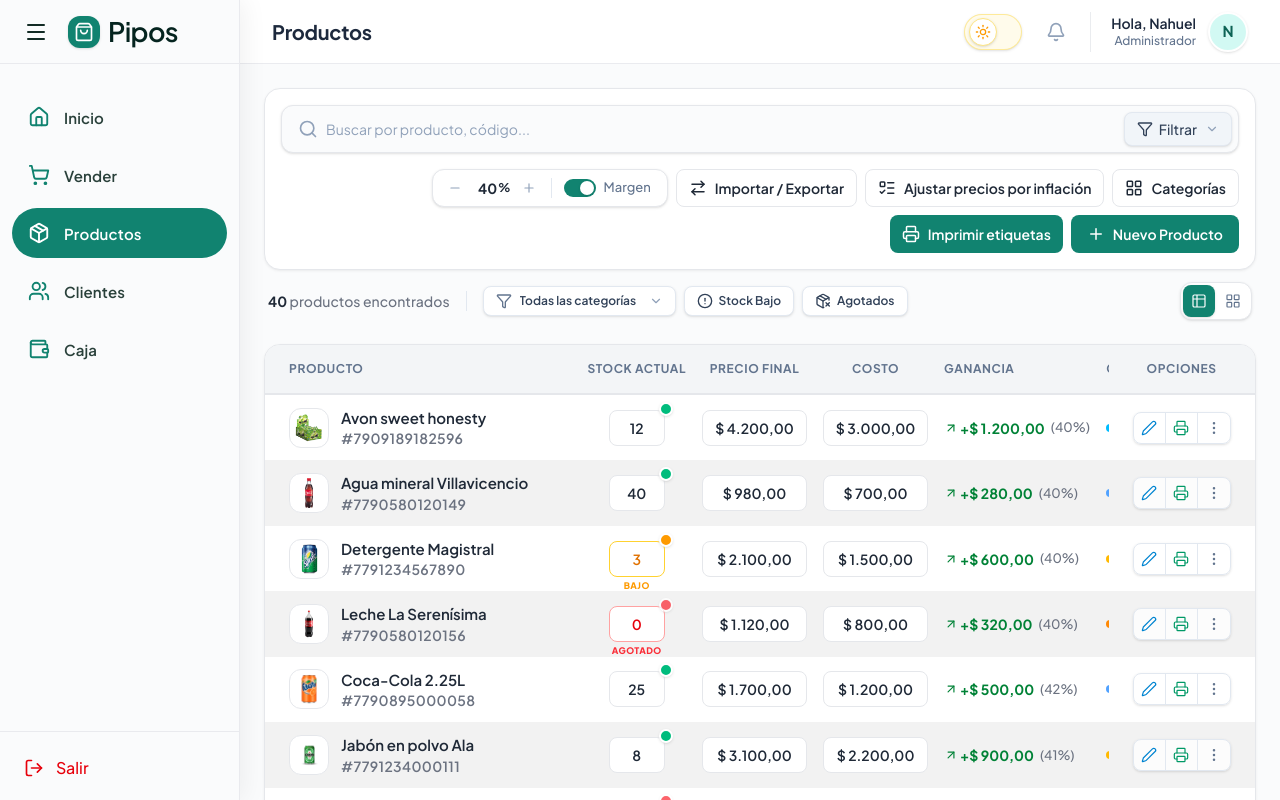
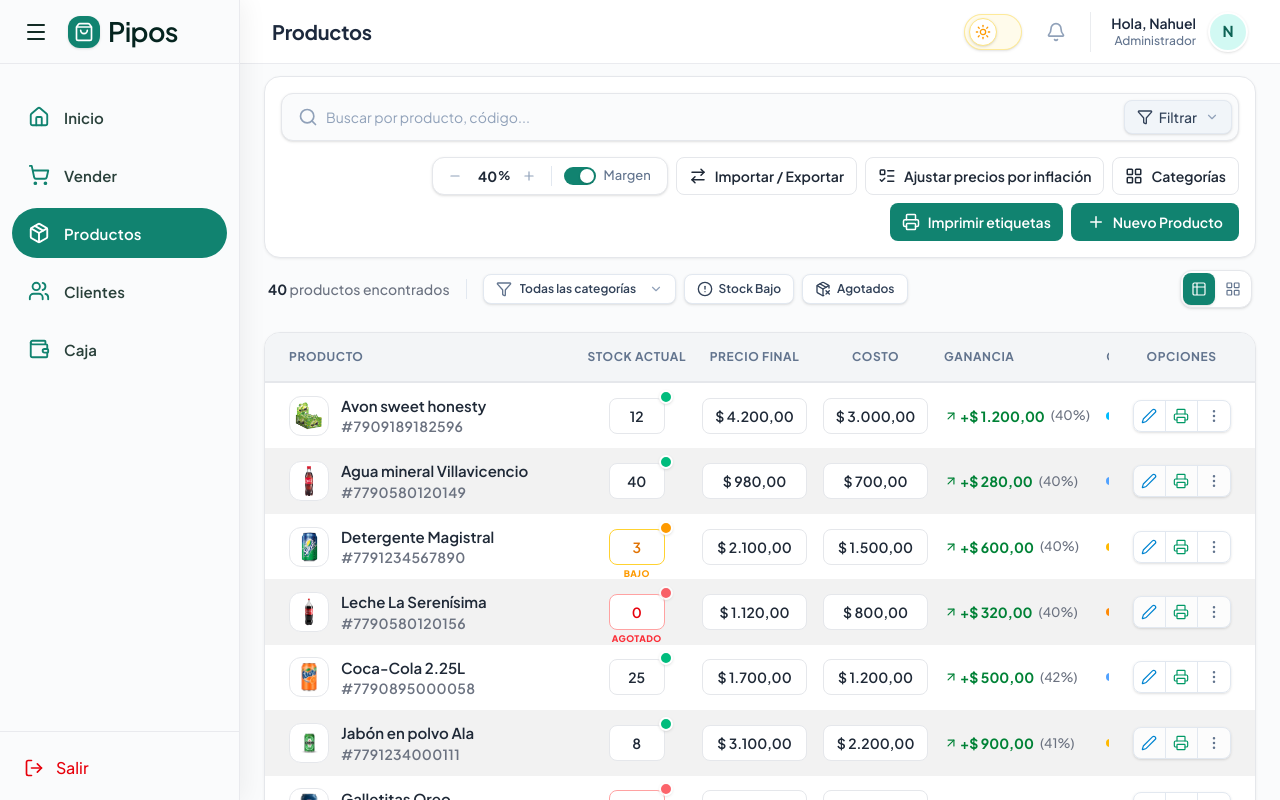
Before and after one commit to nahueldevup/sistema-de-ventas-pipos-fronted, a React (Vite) app: page /productos in a window 1280 px wide. Built offline with nearby package versions, Linux system fonts and the light colour scheme.

Commit message:
style: aplicar margen superior negativo al contenedor de la página del producto para reducir el espacio en blanco

```diff
--- a/src/pages/Productos.tsx
+++ b/src/pages/Productos.tsx
@@ -146,7 +146,7 @@
   }, []);
 
   return (
-    <div className="flex flex-col gap-6 font-sans">
+    <div className="flex flex-col gap-6 font-sans -mt-3">
 
       {/* BARRA DE HERRAMIENTAS + TOGGLE VISTA */}
       <div className="flex flex-col gap-3">
```
